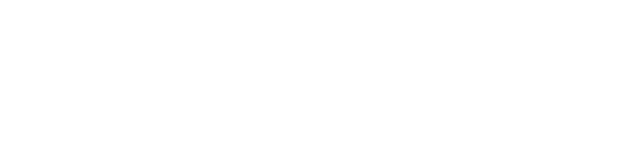
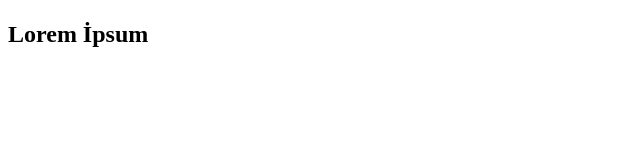
Before and after one commit to ismetuz/first-project, a plain HTML site: page new.html in a window 1280 px wide. Shown: the whole page, without its empty margins (0-640 px from the left). Drawn offline with Linux system fonts and the light colour scheme.

Commit message:
h2 eklendi

```diff
--- a/new.html
+++ b/new.html
@@ -8,5 +8,6 @@
 </head>
 <body>
     <h1></h1>
+    <h2>Lorem İpsum </h2>
 </body>
 </html>
```
